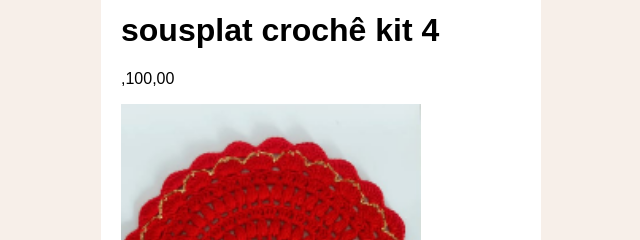
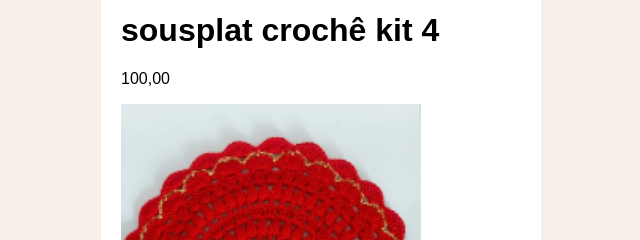
Before and after one commit to laisdealmeidaviana23-cyber/croch--ateliefioeafeto, a plain HTML site: page index.html in a window 1280 px wide. Shown: the part 226-466 px from the top of the page, 319-959 px from the left. Drawn offline with Linux system fonts and the light colour scheme.

Commit message:
Update index.html

```diff
--- a/index.html
+++ b/index.html
@@ -19,7 +19,7 @@
   <p class="preco">R$ <span id="valorProduto">120</span>,00</p>
 
   <h1> sousplat crochê kit 4</h1>
-  <p class="preco>R$ <span id="valorProduto"></span>,100,00</p>
+  <p class="preco>R$ <span id="valorProduto">100</span>,00</p>
 <img src="Captura de tela 2025-12-29 170133.png" alt="sousplat vermelho artesanal" width="300"
 
   <input type="text" id="cep" placeholder="Digite seu CEP">
```
